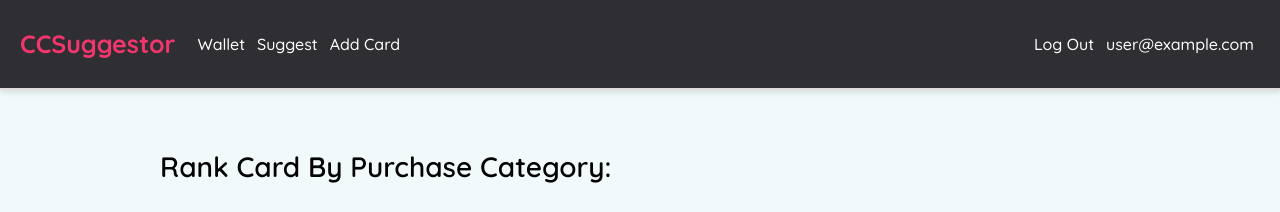
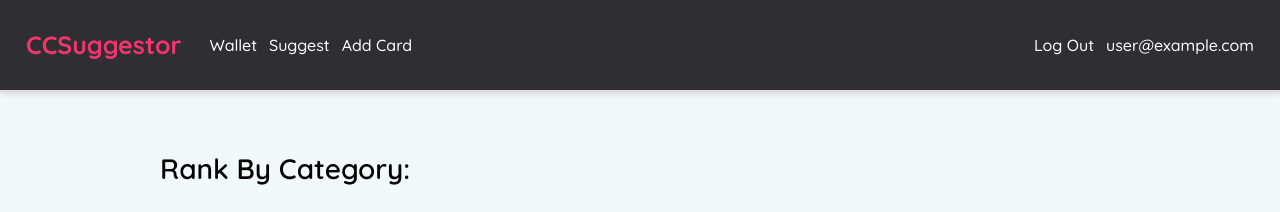
Before and after one commit to giang184/CCSuggestor, a React (Create React App) app: page /suggest in a window 1280 px wide. Shown: the top 212 px of the page. Built offline with nearby package versions, Linux system fonts and the light colour scheme; no server answers; the database is empty; sample sign-in values are in the browser's storage.

Commit message:
update navbar

```diff
--- a/src/App.js
+++ b/src/App.js
@@ -1,5 +1,5 @@
 import MyNavBar from './components/MyNavBar';
-import Home from './components/Home';
+import Wallet from './components/Wallet';
 import Suggest from './components/Suggest';
 import AddCard from './components/AddCard';
 import CardDetails from './components/CardDetails'
@@ -22,7 +22,7 @@ function App() {
           <MyNavBar />
           <div className="content">
             <Switch>
-              <PrivateRoute exact path="/" component={Home}/>
+              <PrivateRoute exact path="/" component={Wallet}/>
               <PrivateRoute exact path="/suggest" component={Suggest}/>
               <PrivateRoute exact path="/create" component={AddCard}/>
               <PrivateRoute exact path="/cards/:id" component={CardDetails}/>
--- a/src/components/Login.js
+++ b/src/components/Login.js
@@ -18,7 +18,7 @@ export default function Login() {
       setError("")
       setLoading(true)
       await login(emailRef.current.value, passwordRef.current.value)
-      history.push("/profile")
+      history.push("/")
     } catch {
       setError("Failed to sign in")
     }
--- a/src/components/MyNavBar.js
+++ b/src/components/MyNavBar.js
@@ -7,7 +7,7 @@ const MyNavBar = () => {
   console.log('nav',currentUser)
   return (
     <Navbar collapseOnSelect expand="lg" className="navbar">
-      <Navbar.Brand className="brand-logo">CCSuggestor</Navbar.Brand>
+      <Navbar.Brand  className="brand-logo" href="/">CCSuggestor</Navbar.Brand>
       <Navbar.Toggle aria-controls="responsive-navbar-nav" />
       <Navbar.Collapse id="responsive-navbar-nav">
         <Nav className="me-auto">
--- a/src/components/Result.js
+++ b/src/components/Result.js
@@ -26,7 +26,7 @@ const Result = ({selectedCategory}) => {
   });
 
   return (
-    <div className="card-list">
+    <div className="suggest-list">
           {selectedCategory && filterCards.map((card) => (
               <div className="card-preview" key={card.id}>
                 <Link to={`/cards/${card.id}`}>
--- a/src/components/Suggest.js
+++ b/src/components/Suggest.js
@@ -14,7 +14,7 @@ const Suggest = () => {
   return (
     <>
     <div className="test">
-    <h1>Rank Card By Purchase Category:</h1>
+    <h1>Rank By Category:</h1>
     <Grid>
       <Row>
       <Col sm={4} md={2} lg={1}>
--- a/src/components/Home.js
+++ b/src/components/Wallet.js
@@ -8,7 +8,7 @@ import mastercard from './../img/mastercard.png'
 import amex from './../img/amex.png'
 import discover from './../img/discover.png'
 
-const Home = () => {
+const Wallet = () => {
   const { currentUser } = useAuth()
   const {cards} = useFirestore('cards')
   const filterCards=cards.filter(card => card.user === currentUser.email)
@@ -49,4 +49,4 @@ const Home = () => {
     </div>
   );
 }
-export default Home;
+export default Wallet;
--- a/src/index.css
+++ b/src/index.css
@@ -24,7 +24,7 @@
   background-color: rgb(46, 46, 51);
 }
 .navbar .brand-logo:hover {
-  color: #f1356d !important;
+  color: #f1356d;
 }
 
 .navbar a {
@@ -32,11 +32,11 @@
   padding: 6px;
   font-weight: 500;
   background-color: rgb(46, 46, 51);
-  color: white !important;
+  color: white;
 }
 
 .navbar a:hover {
-  color: #f1356d !important;
+  color: #f1356d;
 }
 
 #responsive-navbar-nav {
@@ -168,6 +168,10 @@ h1 {
   margin-left: 20px;
 }
 
+.suggest-list {
+  margin-left: 35px;
+}
+
 .w-100 {
   width: 100px;
 }
```
